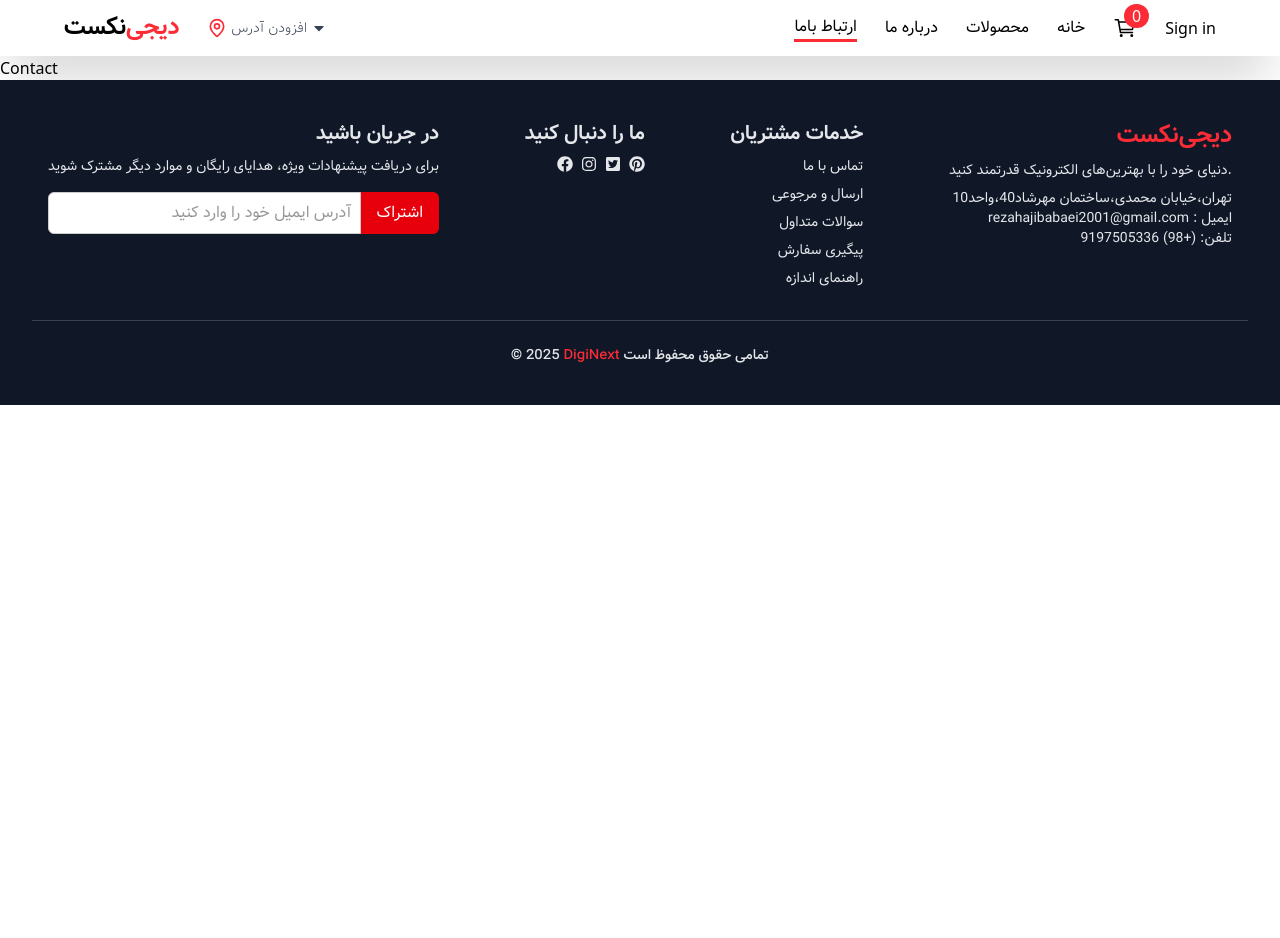
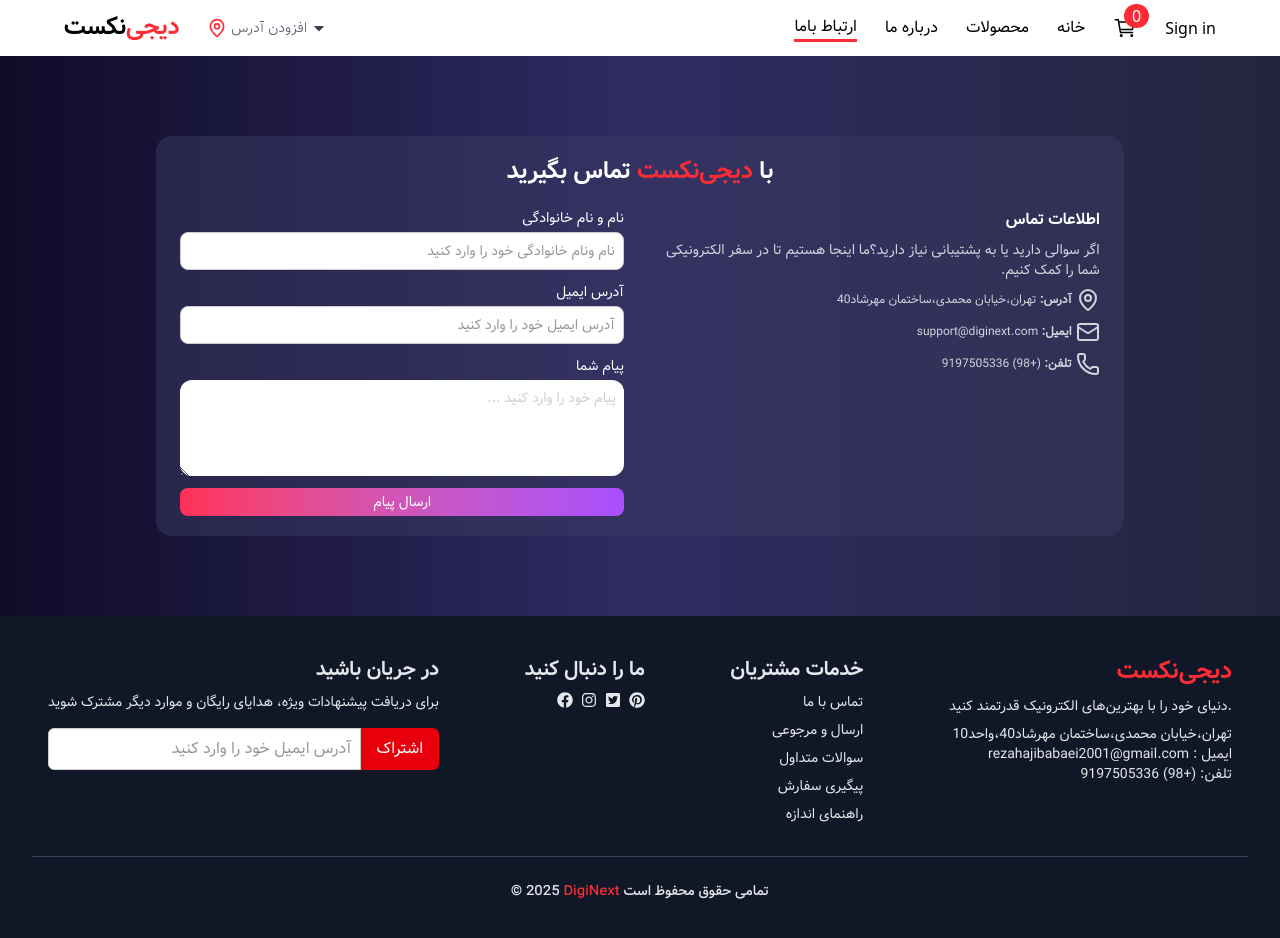
Before and after one commit to Reza-Hajibabaei01/Diginext-react-tailwind, a React (Vite) app: page /contact in a window 1280 px wide. Shown: the top 938 px of the page. Before the commit the page ends 800 px from the top, so only its background shows below. Built offline with nearby package versions, Linux system fonts and the light colour scheme; no server answers.

Commit message:
Create a contact us page

```diff
--- a/src/components/Carousel.jsx
+++ b/src/components/Carousel.jsx
@@ -78,7 +78,7 @@
           return (
             <div
               key={index}
-              className="bg-linear-to-r from-[#0f0c29] via-[#302b63] to-[#24243e ] -z-10 md:px-8"
+              className="bg-linear-to-r from-[#0f0c29] via-[#302b63] to-[#24243e] -z-10 md:px-8"
             >
               <div className="flex flex-col md:flex-row gap-10 justify-center h-150 items-center my-20 md:my-0 px-4">
                 <div className="md:space-y-6 space-y-3">
--- a/src/pages/Contact.jsx
+++ b/src/pages/Contact.jsx
@@ -1,9 +1,103 @@
-import React from 'react'
+import React from "react";
+import { Mail, Phone, MapPin } from "lucide-react";
 
 const Contact = () => {
   return (
-    <div>Contact</div>
-  )
-}
+    <div
+      dir="rtl"
+      className="bg-linear-to-r from-[#0f0c29] via-[#302b63] to-[#24243e] flex justify-center items-center px-32"
+    >
+      <div className="bg-[#3a3a63]/50 my-20 px-6 pb-5 rounded-2xl">
+        <div className="font-Vazir-Bold text-2xl text-white text-center py-5 ">
+          <h1>
+            با <span className="text-red-500">دیجی‌نکست</span> تماس بگیرید
+          </h1>
+        </div>
+        <div className="flex justify-around items-start space-x-8">
+          {/* بخش اطلاعات تماس */}
+          <div className="w-1/2 space-y-2">
+            <div className="space-y-2">
+              <h2 className="text-white font-Vazir-Bold">اطلاعات تماس</h2>
+              <p className="font-Vazir-Normal text-sm text-gray-300">
+                اگر سوالی دارید یا به پشتیبانی نیاز دارید؟ما اینجا هستیم تا در
+                سفر الکترونیکی شما را کمک کنیم.
+              </p>
+            </div>
+            <div className="space-y-2">
+              <div className="flex justify-start space-x-1 items-center">
+                <MapPin className="text-gray-300" />
+                <p className="text-gray-300 font-Vazir-Normal text-xs">
+                  <span className="font-bold">آدرس: </span>تهران،خیابان
+                  محمدی،ساختمان مهرشاد40
+                </p>
+              </div>
+              <div className="flex justify-start space-x-1 items-center">
+                <Mail className="text-gray-300" />
+                <p className="text-gray-300 font-Vazir-Normal text-xs">
+                  <span className="font-bold">ایمیل: </span>support@diginext.com
+                </p>
+              </div>
+              <div className="flex justify-start space-x-1 items-center">
+                <Phone className="text-gray-300" />
+                <p className="text-gray-300 font-Vazir-Normal text-xs">
+                  <span className="font-bold">تلفن: </span>(+98) 9197505336
+                </p>
+              </div>
+            </div>
+          </div>
+          {/* بخش فرم های ارسالی */}
+          <div className="w-1/2 space-y-3">
+            <div className="flex flex-col space-y-1">
+              <label
+                className="font-Vazir-Normal text-white text-sm"
+                htmlFor=""
+              >
+                نام و نام خانوادگی
+              </label>
+              <input
+                type="text"
+                placeholder="نام ونام خانوادگی خود را وارد کنید"
+                className="p-2 rounded-lg font-Vazir-Normal text-sm text-right"
+              />
+            </div>
+            <div className="flex flex-col space-y-1">
+              <label
+                className="font-Vazir-Normal text-white text-sm"
+                htmlFor=""
+              >
+                آدرس ایمیل
+              </label>
+              <input
+                type="text"
+                placeholder="آدرس ایمیل خود را وارد کنید"
+                className="p-2 rounded-lg font-Vazir-Normal text-sm text-right"
+              />
+            </div>
+            <div className="flex flex-col space-y-1">
+              <label
+                className="font-Vazir-Normal text-white text-sm"
+                htmlFor=""
+              >
+                پیام شما
+              </label>
 
-export default Contact
+              <textarea
+                placeholder="پیام خود را وارد کنید ..."
+                className="p-2 bg-white appearance-none rounded-xl font-Vazir-Normal text-sm text-right text-gray-400"
+                rows={4}
+                cols={40}
+                name=""
+                id=""
+              ></textarea>
+            </div>
+              <button className="bg-linear-to-r from-[#ff2f56] via-[#cf55b8] to-[#a84fff] w-full rounded-lg text-sm cursor-pointer text-white font-Vazir-Normal py-1 ">
+                ارسال پیام
+              </button>
+          </div>
+        </div>
+      </div>
+    </div>
+  );
+};
+
+export default Contact;
```
